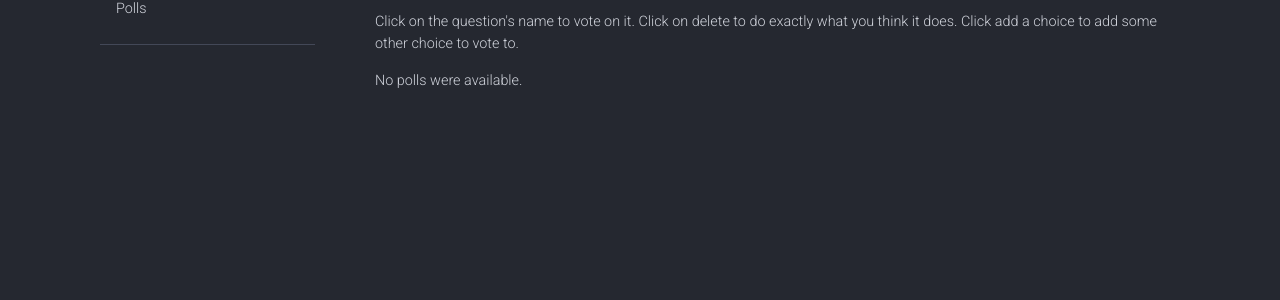
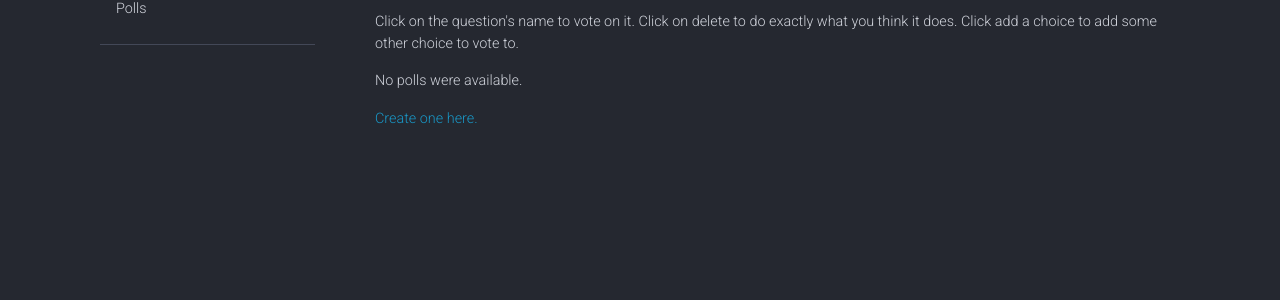
Before and after one commit to GNU-Magician/my_web_app, a Django app: page /polls/ in a window 1280 px wide. Shown: the part 216-516 px from the top of the page. Run offline with Django 3.2, Linux system fonts and the light colour scheme; data that the repository does not hold is empty; some libraries are stand-ins or nearby versions.

Commit message:
Fixed urls again

```diff
--- a/polls/templates/polls/index.html
+++ b/polls/templates/polls/index.html
@@ -37,6 +37,7 @@ Welcome to the Polls!
 
     {% else %}
         <p>No polls were available.</p>
+        <a href="{% url 'polls:create_page' %}">Create one here.</a>
 {% endif %}
 {% endblock %}
 </body>
```
